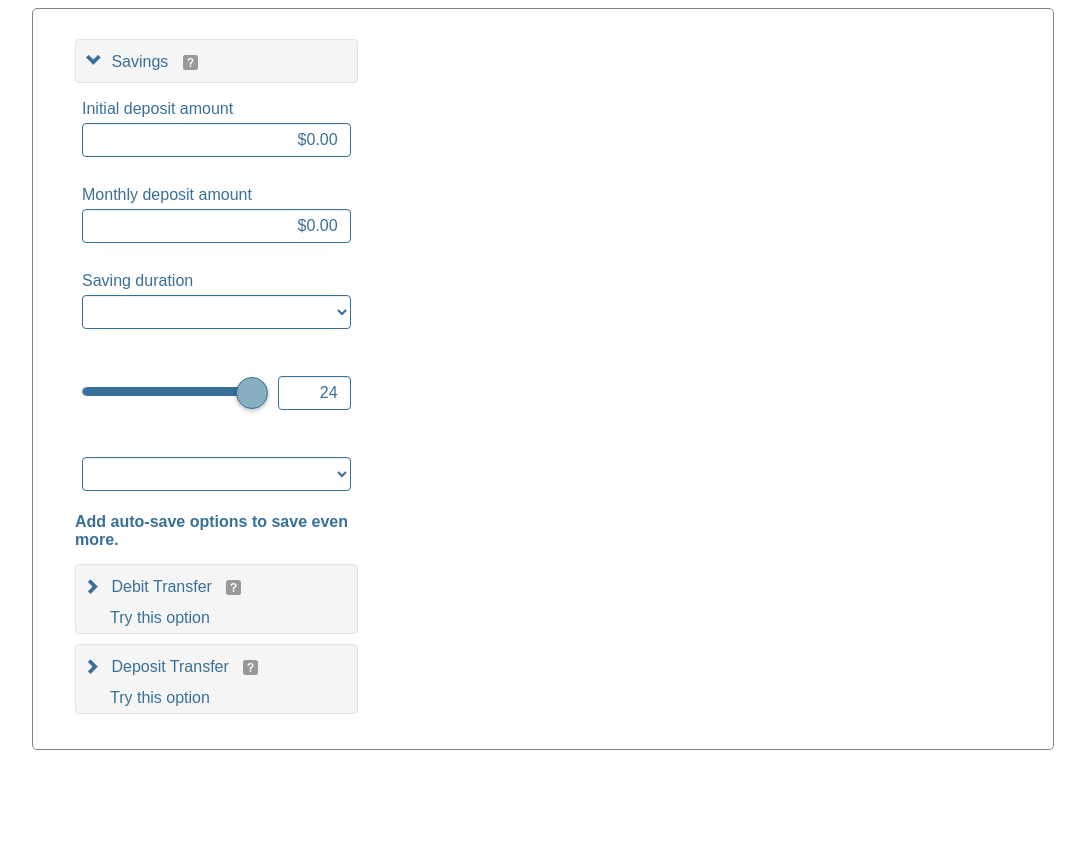
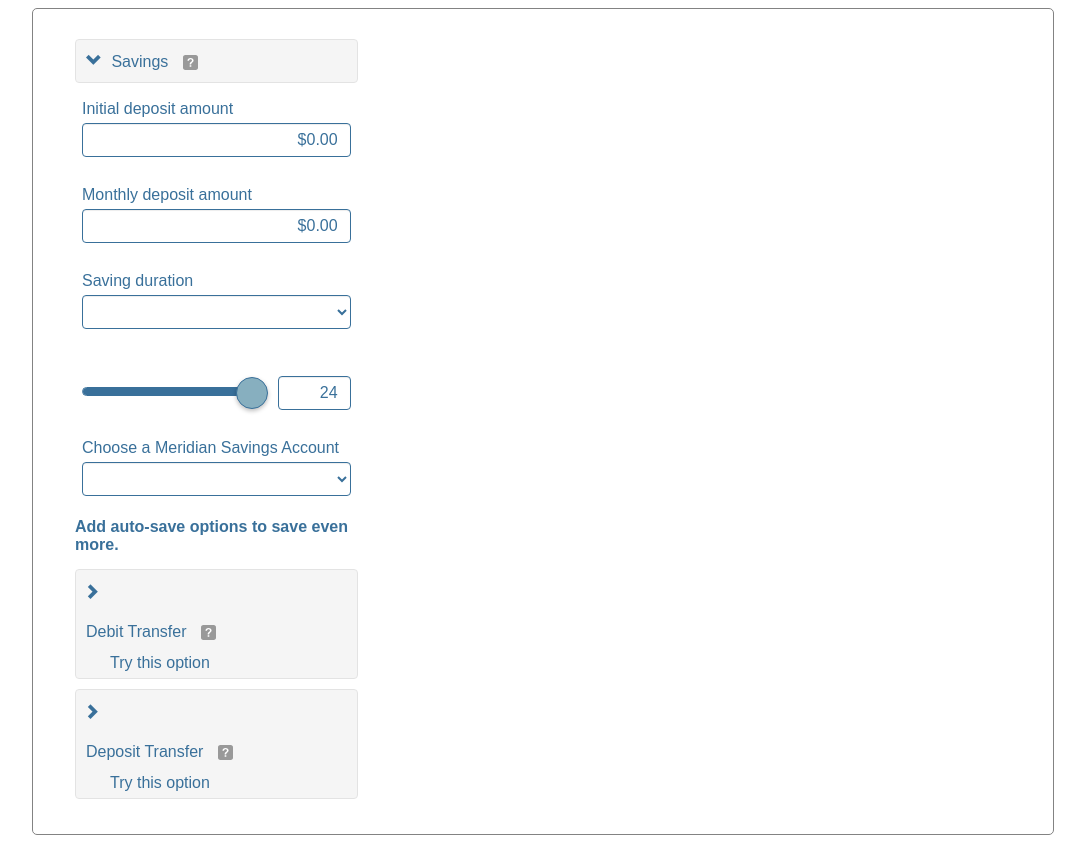
Before and after one commit to cowell-cor/MyApp, a PHP site: page /hisa.html in a window 1280 px wide. Shown: the whole page, without its empty margins (97-1182 px from the left). Before the commit the page ends 750 px from the top, so only its background shows below. Run offline with PHP 8.4, Linux system fonts and the light colour scheme.

Commit message:
css stylinig for collapsed deposit/debit transfer

```diff
--- a/app/src/app/hisaCalculator/scenario/hisaScenario.html
+++ b/app/src/app/hisaCalculator/scenario/hisaScenario.html
@@ -28,12 +28,17 @@
 
 		</div>
 
-		<button ng-click="collapse.debitTransfer = !collapse.debitTransfer" class="collapse-button align-left {{ collapse.debitTransfer ? '' : ' active' }}">
+		<button ng-click="collapse.debitTransfer = !collapse.debitTransfer" class="collapse-button align-left {{ collapse.debitTransfer ? '' : ' active' }} collapsed">
 			<span class="glyphicon glyphicon-chevron-down"></span>
+			<div class="collapse-header">
+				<div class="header">
 					{{ hisa.content.debitTransferHeader }}
 					<meri-tooltip-with-header parent="parent" message="hisa.specs['debitTransferContent' + sce.results.suffix].tooltip.message"></meri-tooltip-with-header>
+				</div>
+
 				<div class="sub-heading">
 					{{hisa.content.debitTransferDefaultContent}}
+				</div>
 			</div>
 		</button>
 
@@ -46,12 +51,17 @@
 			</div>
 		</div>
 
-		<button ng-click="collapse.depositTransfer = !collapse.depositTransfer" class="collapse-button align-left {{ collapse.depositTransfer ? '' : ' active' }}">
+		<button ng-click="collapse.depositTransfer = !collapse.depositTransfer" class="collapse-button align-left {{ collapse.depositTransfer ? '' : ' active' }} collapsed">
 			<span class="glyphicon glyphicon-chevron-down"></span>
+			<div class="collapse-header">
+				<div class="header">
 					{{ hisa.content.depositTransferHeader }}
 					<meri-tooltip-with-header parent="parent" message="hisa.specs['depositTransferContent' + sce.results.suffix].tooltip.message"></meri-tooltip-with-header>
+				</div>
+
 				<div class="sub-heading">
 					{{hisa.content.depositTransferDefaultContent}}
+				</div>
 			</div>
 		</button>
 		<div uib-collapse="collapse.depositTransfer">
--- a/app/src/assets/config/dataConfig.js
+++ b/app/src/assets/config/dataConfig.js
@@ -43,6 +43,12 @@ var defaultBRCalcDataContent = {
 				closed_5_year_variable: '5 Year Closed Variable',
 				open_1_year_fixed: '1 Year Open Fixed',
 				convertible_6_months_fixed: '6 Month Convertible Fixed'
+			},
+
+			meridianSavingsAccount:{
+				savings: 'Savings',
+				tfsa: 'Tax-free Savings',
+				rsp: 'RSP'
 			}
 		},
 
@@ -482,18 +488,20 @@ window.defaultBRCalcDataConfig = {
 
 			},
 			meridianSavingsAccount: {
-				options: [{
-					contentModel: 'label:hisaContent.savingsOptions.meridianSavingsAccount.savings',
-					value: '1.40%'
-				},
-				{
-					contentModel: 'label:hisaContent.savingsOptions.meridianSavingsAccount.tfsa',
-					value: 'tfsa'
-				},
-				{
-					contentModel: 'label:hisaContent.savingsOptions.meridianSavingsAccount.rsp',
-					value: 'rsp'
-				}],
+				configModel: 'select.meridianSavingsAccount',
+				contentModel: 'label:hisaContent.savingsOptions.meridianSavingsAccount',
+				// options: [{
+				// 	contentModel: 'label:hisaContent.savingsOptions.meridianSavingsAccount.savings',
+				// 	value: '1.40%'
+				// },
+				// {
+				// 	contentModel: 'label:hisaContent.savingsOptions.meridianSavingsAccount.tfsa',
+				// 	value: 'tfsa'
+				// },
+				// {
+				// 	contentModel: 'label:hisaContent.savingsOptions.meridianSavingsAccount.rsp',
+				// 	value: 'rsp'
+				// }],
 			},
 			debitTransferContent: {
 				tooltip: {
@@ -1434,6 +1442,20 @@ window.defaultBRCalcDataConfig = {
 				}
 			]
 		},
+		meridianSavingsAccountOptions:{
+			savings: {
+				contentModel: 'label:select.meridianSavingsAccount.savings',
+				value: 1.40
+			},
+			tfsa: {
+				contentModel: 'label:select.meridianSavingsAccount.tfsa',
+				value: 1.40
+			},
+			rsp: {
+				contentModel: 'label:select.meridianSavingsAccount.rsp',
+				value: 1.40
+			}
+		},
 		savingDuration: {
 			directive:'number',
 			options: [{
@@ -1442,6 +1464,19 @@ window.defaultBRCalcDataConfig = {
 				{
 					configModel: 'select.paymentFrequencyOptions.annually'
 				},
+			]
+		},
+		meridianSavingsAccount: {
+			directive:'number',
+			options: [{
+					configModel: 'select.meridianSavingsAccountOptions.savings'
+				},
+				{
+					configModel: 'select.meridianSavingsAccountOptions.tfsa'
+				},
+				{
+					configModel: 'select.meridianSavingsAccountOptions.rsp'
+				}
 			]
 		}
 	},
--- a/app/src/assets/config/hisaConfig.js
+++ b/app/src/assets/config/hisaConfig.js
@@ -41,12 +41,7 @@ window.hisaContent = {
             savingDurationSliderAnuallyDefault: 25,
             savingDurationSliderMonthlyMax: 24,
             savingDurationSliderAnuallyMax: 40,
-            meridianSavingsAccount: {
-                header:'Choose a Meridian Savings Account',
-                savings:'Savings',
-                tfsa:'Tax-free Savings',
-                rsp:'RSP'
-            },
+            meridianSavingsAccount: 'Choose a Meridian Savings Account',
             autoSaveOptions: 'Add auto-save options to save even more.',
         },
 
@@ -68,7 +63,7 @@ window.hisaContent = {
             percentageToTransferPerPayMin: 0,
             percentageToTransferPerPayMax: 100,
             percentageToTransferPerPayDefault: 0,
-            clear:'Clear'
+            clear: 'Clear'
         },
 
         boostMenu: {
```
Also changed, not shown: app/src/app/hisa.scss (+18 -5 lines). Lines whose indentation alone changed are shown as unchanged.
